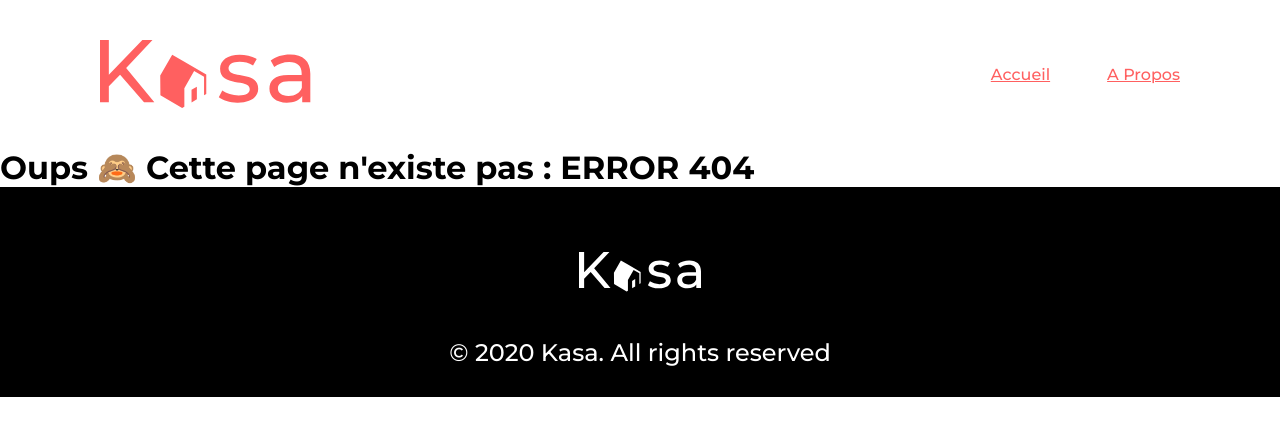
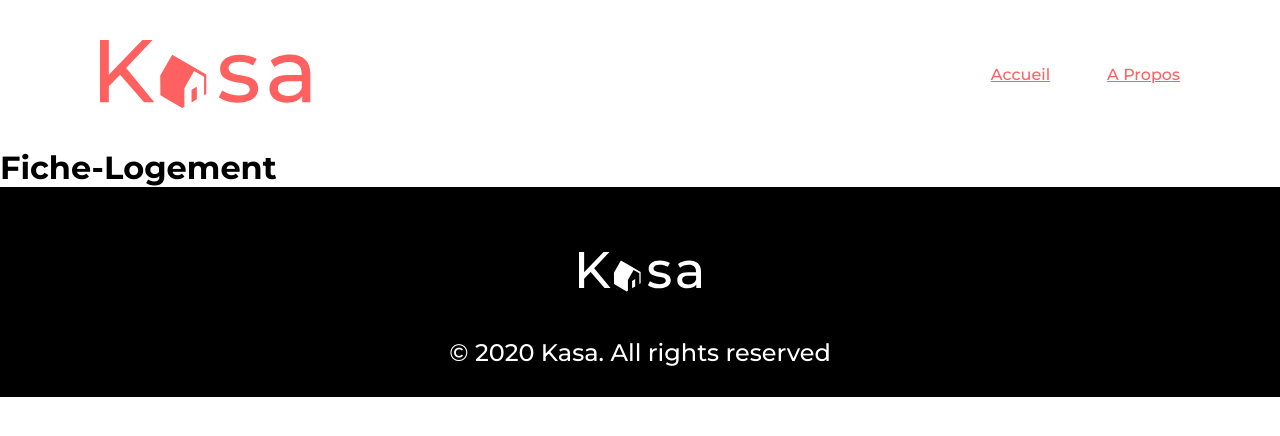
Before and after one commit to Raisery/Kasa-React_ReactRouter, a React (Create React App) app: page /Fiche-Logement/1 in a window 1280 px wide. Before the commit this address had no page. Shown: the top 436 px of the page. Built offline with nearby package versions, Linux system fonts and the light colour scheme.

Commit message:
add link card

```diff
--- a/src/Router.jsx
+++ b/src/Router.jsx
@@ -15,7 +15,7 @@ function Router() {
                 <Route path='*' element={<Error404 />} />
                 <Route exact path='/' element= {<Home />} />
                 <Route exact path='/About' element= {<About />} />
-                <Route exact path='/Fiche-Logement' element= {<FicheLogement />} />
+                <Route exact path='/Fiche-Logement/:id' element= {<FicheLogement />} />
             </Routes>
             <Footer />
         </BrowserRouter>
--- a/src/components/Card/Card.jsx
+++ b/src/components/Card/Card.jsx
@@ -1,11 +1,12 @@
+import { Link } from "react-router-dom";
 import "../../css/card.css"
 
 function Card({src, title, id}) {
   return (
-    <div className="card" id={id}>
+    <Link to={`/Fiche-Logement/${id}`} className="card" id={id}>
       <p>{title}</p>
       <img src={src} alt={title} />
-    </div>
+    </Link>
   );
 }
 
```
